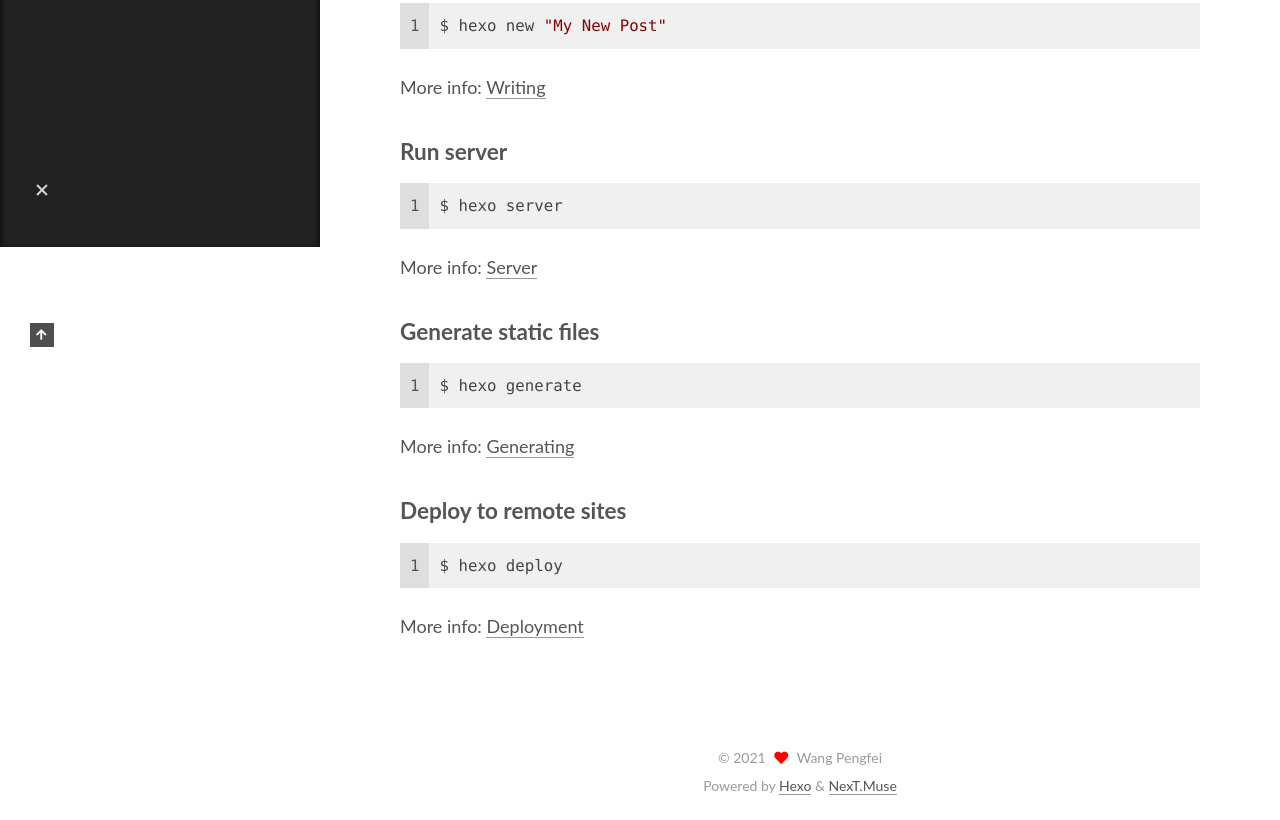
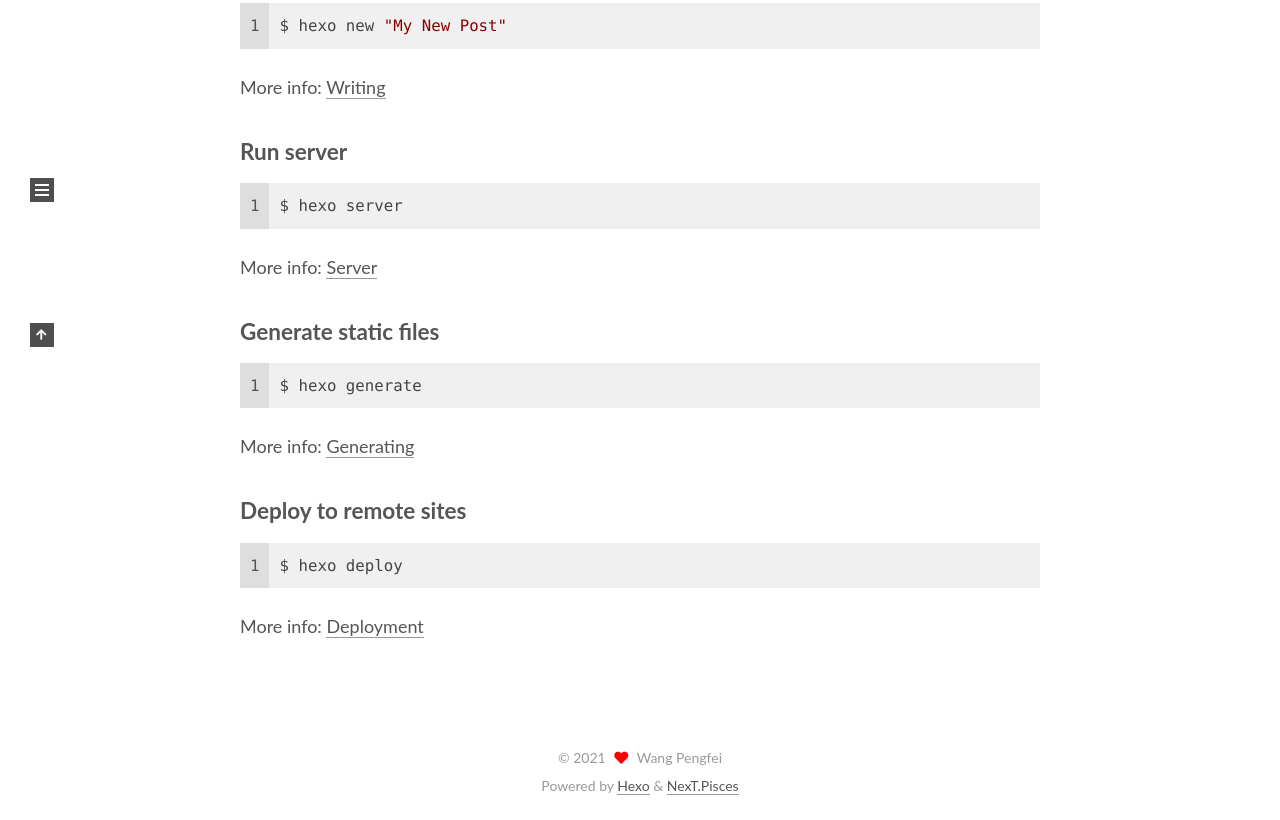
Before and after one commit to WangPFgithub/WangPFgithub.github.io, a plain HTML site: page 2021/03/04/hello-world/index.html in a window 1280 px wide. Shown: the part 553-1373 px from the top of the page. Drawn offline with nearby package versions, Linux system fonts and the light colour scheme.

Commit message:
Site updated: 2021-03-04 22:20:29

```diff
--- a/2021/03/04/hello-world/index.html
+++ b/2021/03/04/hello-world/index.html
@@ -21,7 +21,7 @@
 
 <script class="hexo-configurations">
     var NexT = window.NexT || {};
-    var CONFIG = {"hostname":"wangpfgithub.github.io","root":"/","images":"/images","scheme":"Muse","version":"8.2.2","exturl":false,"sidebar":{"position":"left","display":"post","padding":18,"offset":12},"copycode":false,"bookmark":{"enable":false,"color":"#222","save":"auto"},"fancybox":false,"mediumzoom":false,"lazyload":false,"pangu":false,"comments":{"style":"tabs","active":null,"storage":true,"lazyload":false,"nav":null},"motion":{"enable":true,"async":false,"transition":{"post_block":"fadeIn","post_header":"fadeInDown","post_body":"fadeInDown","coll_header":"fadeInLeft","sidebar":"fadeInUp"}},"prism":false,"i18n":{"placeholder":"Searching...","empty":"We didn't find any results for the search: ${query}","hits_time":"${hits} results found in ${time} ms","hits":"${hits} results found"}};
+    var CONFIG = {"hostname":"wangpfgithub.github.io","root":"/","images":"/images","scheme":"Pisces","version":"8.2.2","exturl":false,"sidebar":{"position":"left","display":"post","padding":18,"offset":12},"copycode":false,"bookmark":{"enable":false,"color":"#222","save":"auto"},"fancybox":false,"mediumzoom":false,"lazyload":false,"pangu":false,"comments":{"style":"tabs","active":null,"storage":true,"lazyload":false,"nav":null},"motion":{"enable":true,"async":false,"transition":{"post_block":"fadeIn","post_header":"fadeInDown","post_body":"fadeInDown","coll_header":"fadeInLeft","sidebar":"fadeInUp"}},"prism":false,"i18n":{"placeholder":"Searching...","empty":"We didn't find any results for the search: ${query}","hits_time":"${hits} results found in ${time} ms","hits":"${hits} results found"}};
   </script>
 <meta name="description" content="Welcome to Hexo! This is your very first post. Check documentation for more info. If you get any problems when using Hexo, you can find the answer in troubleshooting or you can ask me on GitHub. Hello">
 <meta property="og:type" content="article">
@@ -308,7 +308,7 @@
   </span>
   <span class="author" itemprop="copyrightHolder">Wang Pengfei</span>
 </div>
-  <div class="powered-by">Powered by <a href="https://hexo.io/" class="theme-link" rel="noopener" target="_blank">Hexo</a> & <a href="https://theme-next.js.org/muse/" class="theme-link" rel="noopener" target="_blank">NexT.Muse</a>
+  <div class="powered-by">Powered by <a href="https://hexo.io/" class="theme-link" rel="noopener" target="_blank">Hexo</a> & <a href="https://theme-next.js.org/pisces/" class="theme-link" rel="noopener" target="_blank">NexT.Pisces</a>
   </div>
 
     </div>
@@ -316,7 +316,7 @@
 
 
   <script src="https://cdn.jsdelivr.net/npm/animejs@3.2.1/lib/anime.min.js"></script>
-<script src="/js/utils.js"></script><script src="/js/motion.js"></script><script src="/js/schemes/muse.js"></script><script src="/js/next-boot.js"></script>
+<script src="/js/utils.js"></script><script src="/js/motion.js"></script><script src="/js/next-boot.js"></script>
 
 
 
```
Also changed, not shown: archives/2021/03/index.html (+3 -3 lines), archives/2021/index.html (+3 -3 lines), archives/index.html (+3 -3 lines), index.html (+3 -3 lines).
